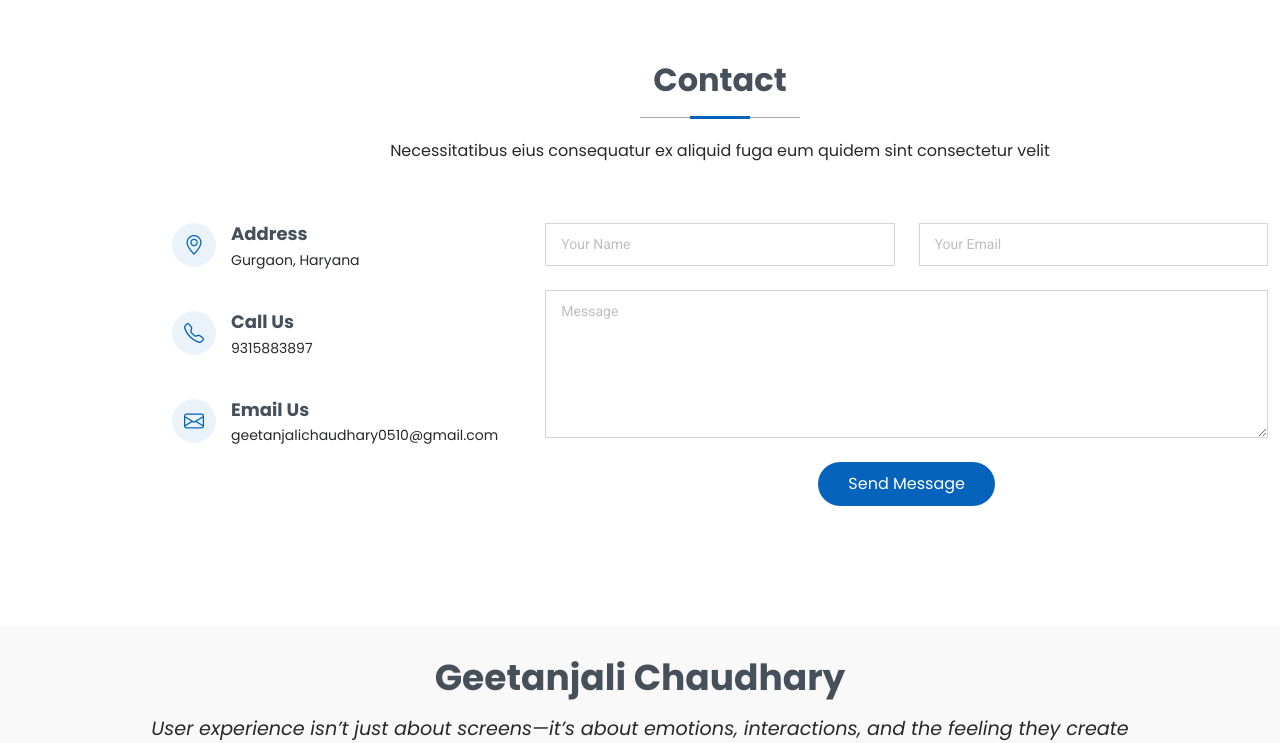
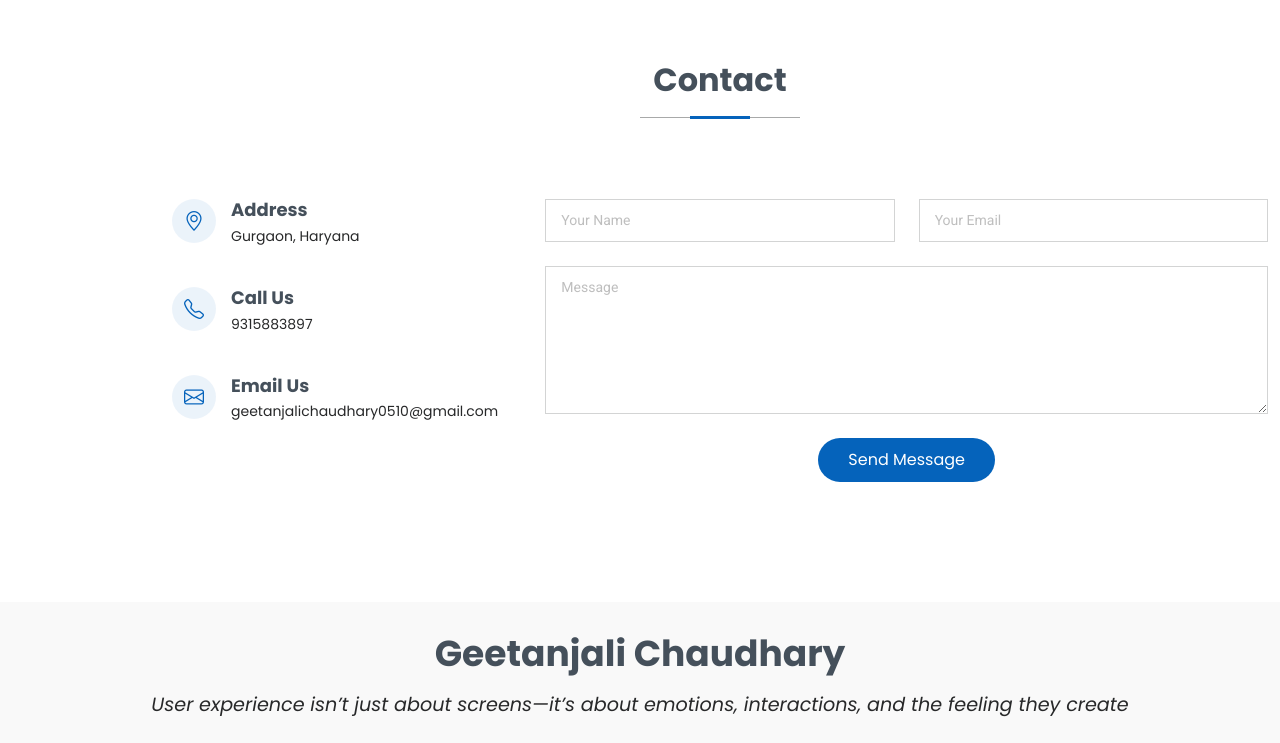
Before and after one commit to Jsnikhilverma/portfolios, a plain HTML site: page index.html in a window 1280 px wide. Shown: the part 4400-5143 px from the top of the page. Drawn offline with nearby package versions, Linux system fonts and the light colour scheme.

Commit message:
textchnages

```diff
--- a/index.html
+++ b/index.html
@@ -1048,8 +1048,7 @@
 
         <div class="container section-title" data-aos="fade-up">
           <h2 style="font-family: 'Poppins', sans-serif;">Contact</h2>
-          <p style="font-family: 'Poppins', sans-serif;">Necessitatibus eius consequatur ex aliquid fuga eum quidem sint
-            consectetur velit</p>
+
         </div><!-- End Section Title -->
 
         <div class="container" data-aos="fade" data-aos-delay="100">
```
